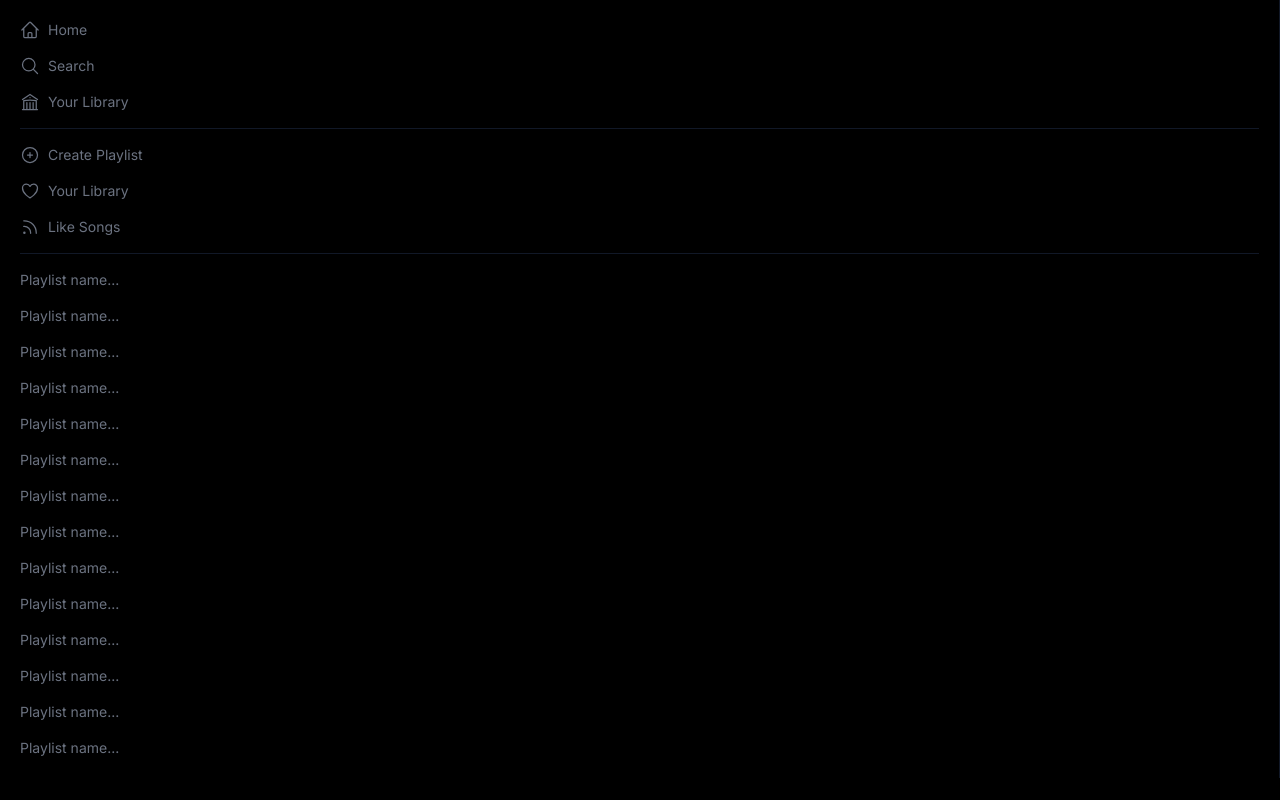
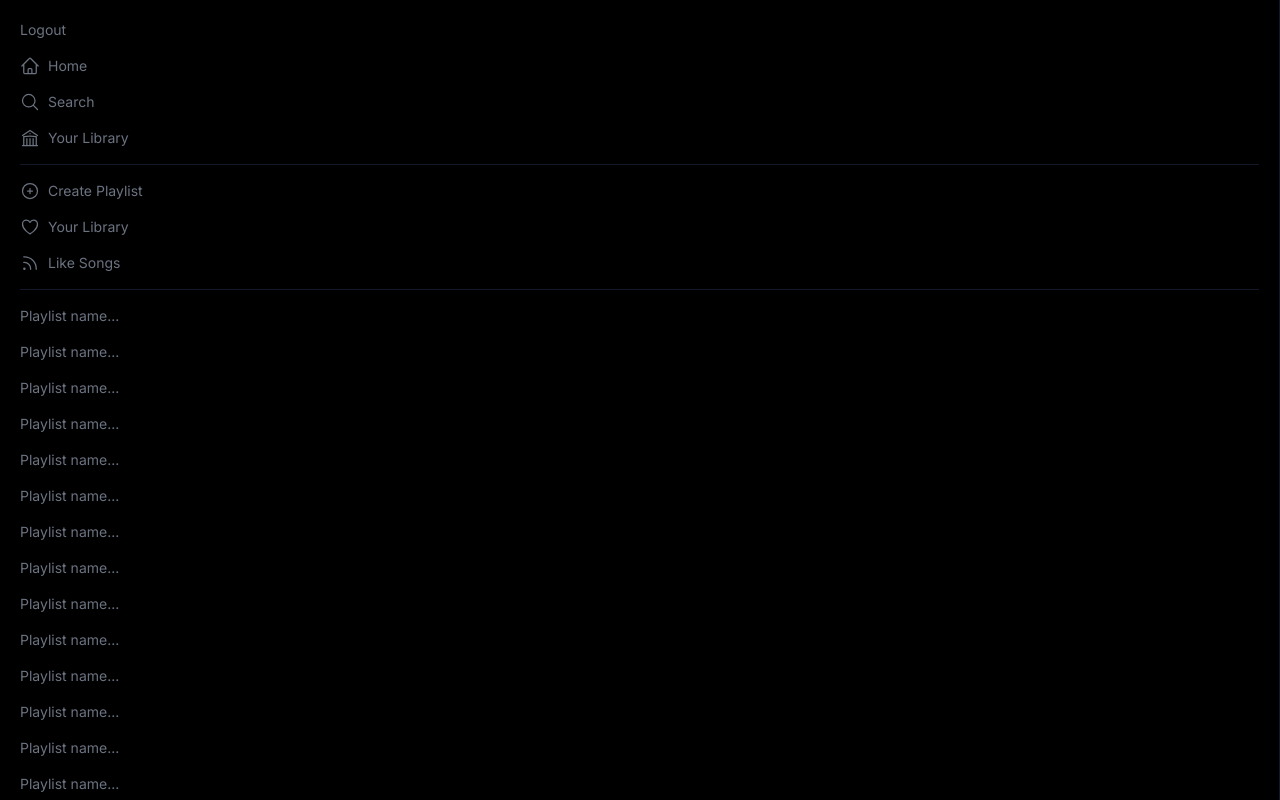
Before and after one commit to wandersonce/spotify-nextjs, a Next.js app: page / in a window 1280 px wide. Built offline with nearby package versions, Linux system fonts and the light colour scheme; no server answers.

Commit message:
Getting Session on Sidebar Component

```diff
--- a/src/components/Sidebar.jsx
+++ b/src/components/Sidebar.jsx
@@ -1,3 +1,4 @@
+'use client';
 import {
   HomeIcon,
   MagnifyingGlassIcon,
@@ -6,11 +7,21 @@
   RssIcon,
   HeartIcon,
 } from '@heroicons/react/24/outline';
+import { signOut, useSession } from 'next-auth/react';
 
 function Sidebar() {
+  const { data: session, status } = useSession();
+
   return (
     <div className="text-gray-500 p-5 text-sm border-r border-gray-900">
       <div className="space-y-4">
+        <button
+          className="flex items-center space-x-2 hover:text-white"
+          onClick={() => signOut()}
+        >
+          <p>Logout</p>
+        </button>
+
         <button className="flex items-center space-x-2 hover:text-white">
           <HomeIcon className="w-5 h-5" />
           <p>Home</p>
```
